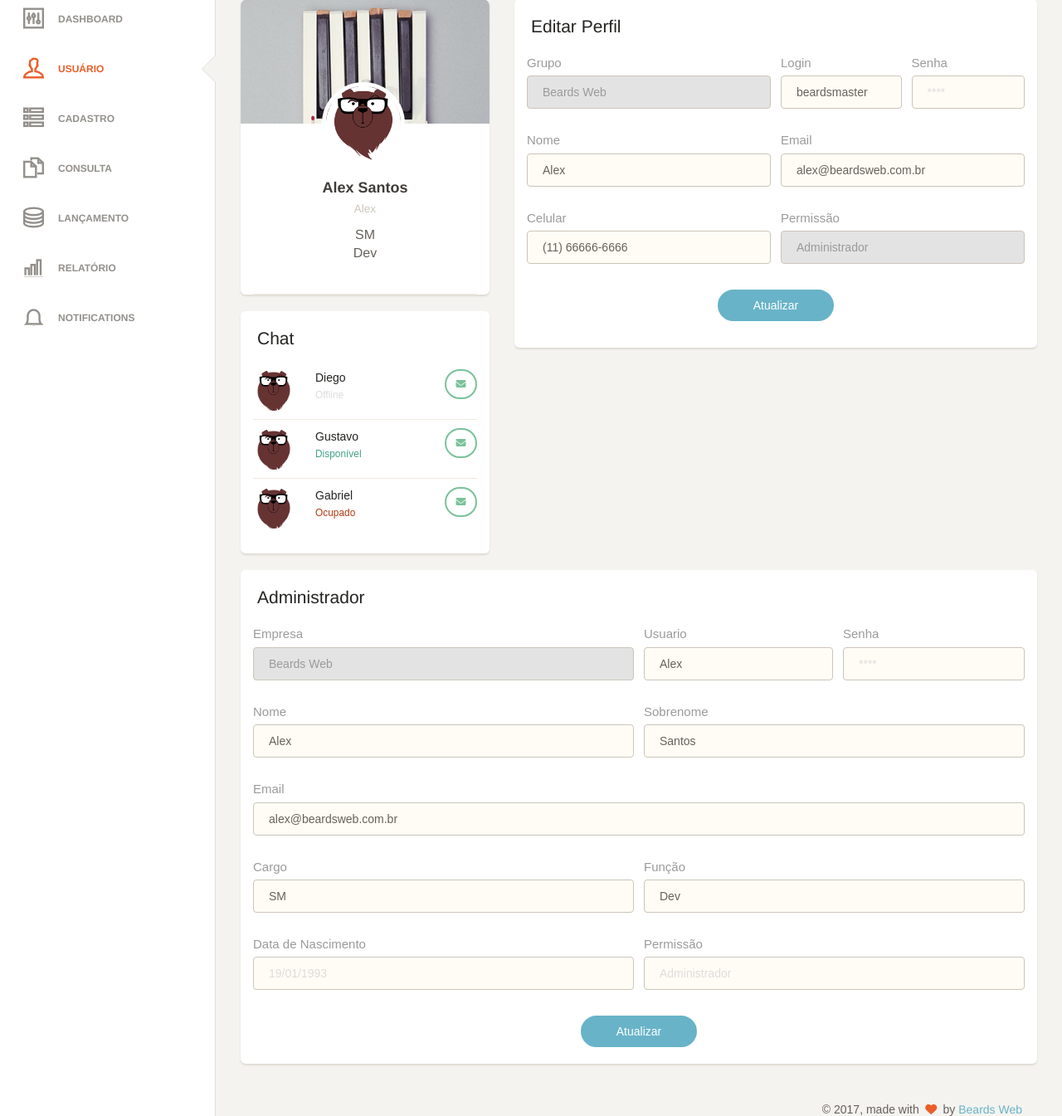
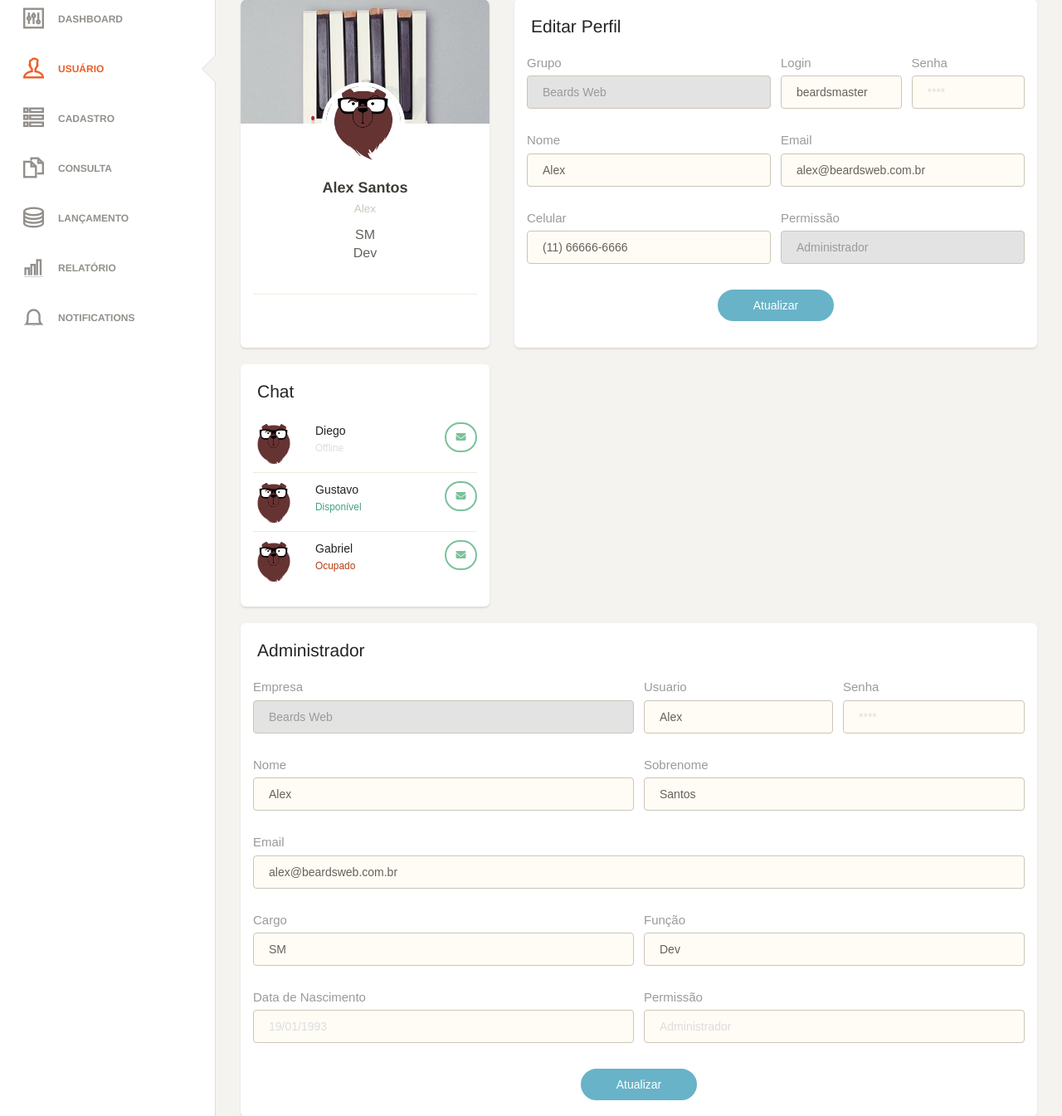
Before and after one commit to saintalex93/beardsbucket, a PHP site: page /usuario.php in a window 1280 px wide. Shown: the part 107-1452 px from the top of the page at 83% size. Run offline with PHP 8.4, Linux system fonts and the light colour scheme; some libraries are stand-ins or nearby versions; some web fonts are replaced.

Commit message:
css - usuarios

```diff
--- a/sistema/assets/css/paper-dashboard.css
+++ b/sistema/assets/css/paper-dashboard.css
@@ -1624,6 +1624,10 @@ textarea.form-control {
 .card-user hr,
 .card-price hr {
   margin: 5px 15px; }
+
+.card-user{
+
+}
 
 .card-plain {
   background-color: transparent;
--- a/sistema/superior.php
+++ b/sistema/superior.php
@@ -11,6 +11,10 @@ $url = basename($_SERVER['PHP_SELF']);
 	<meta http-equiv="X-UA-Compatible" content="IE=edge,chrome=1" />
 
 	<title>Paper Dashboard by Creative Tim</title>
+
+	<!--Temos que trocar o nome do css do login por que esta o nome de style.css-->
+	<link rel="stylesheet" href="css/styleTrocar.css">
+
 
 	<meta content='width=device-width, initial-scale=1.0, maximum-scale=1.0, user-scalable=0' name='viewport' />
     <meta name="viewport" content="width=device-width" />
--- a/sistema/usuario.php
+++ b/sistema/usuario.php
@@ -5,7 +5,7 @@
         <!-- Perfil -->
         <div class="row">
             <div class="col-lg-4 col-md-5">
-                <div class="card card-user">
+                <div class="card card-user" style=" height:420px">
                     <div class="image">
                         <img src="assets/img/background.jpg" alt="..."/>
                     </div>
@@ -28,8 +28,10 @@
 
             <!--  -->
 
+
             <!-- CHAT -->
-            <div class="card">
+            <div class="esconder">
+            <div class="card" >
                 <div class="header">
                     <h4 class="title">Chat</h4>
                 </div>
@@ -93,12 +95,12 @@
                 </div>
             </div>
         </div>
-
-        <!--  -->
+</div>
+        <!-- -->
 
         <!-- Perfil Cadastro -->
         <div class="col-lg-8 col-md-7" style="height: 420px">
-            <div class="card" style="height: 100%;"">
+            <div class="card" style="height:100%">
                 <div class="header">
                     <h4 class="title">Editar Perfil</h4>
                 </div>
@@ -168,6 +170,9 @@
                 </div>
             </div>
 
+            <!--div class="col-lg-12 col-md-12">
+           <div id="img"><img src="img/fundoMadeira.jpg" alt="" ></div>
+            </div-->
             <!-- Administrador -->
 
             <div class="col-lg-12 col-md-12">
```
